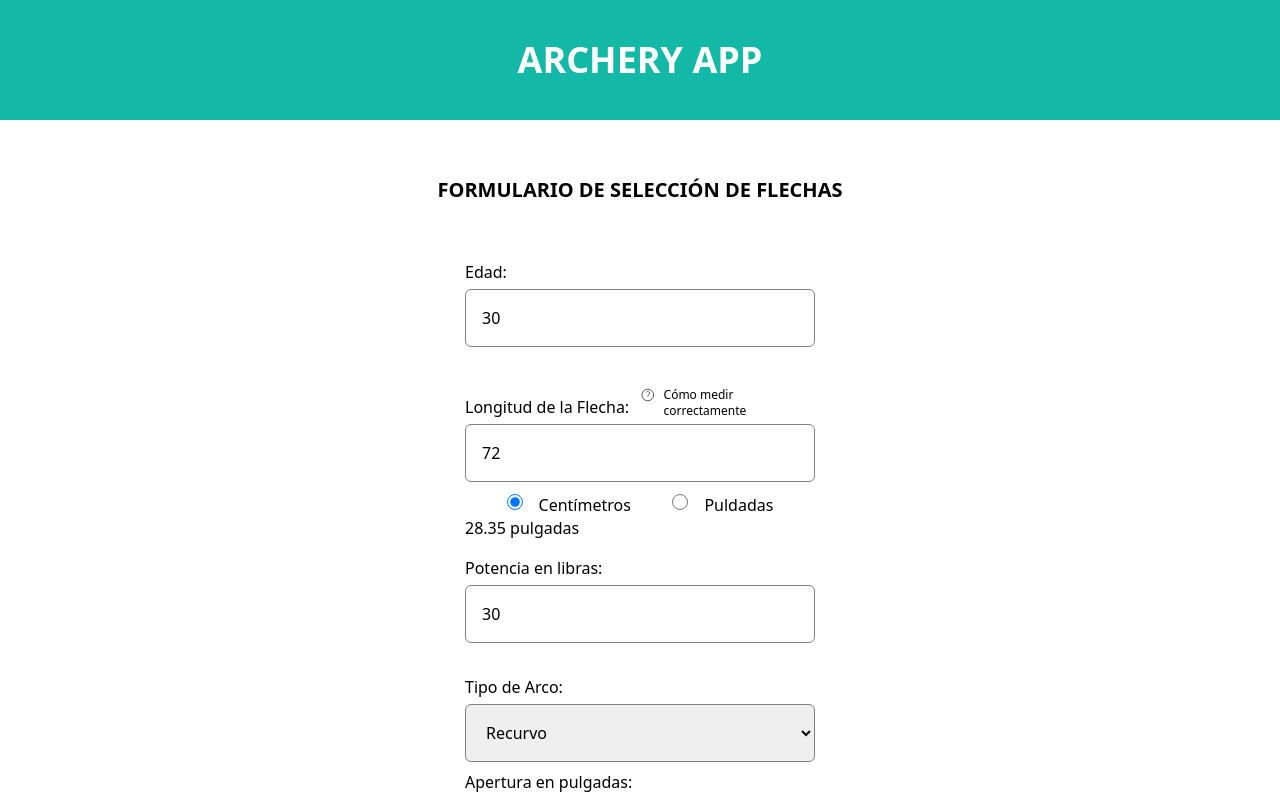
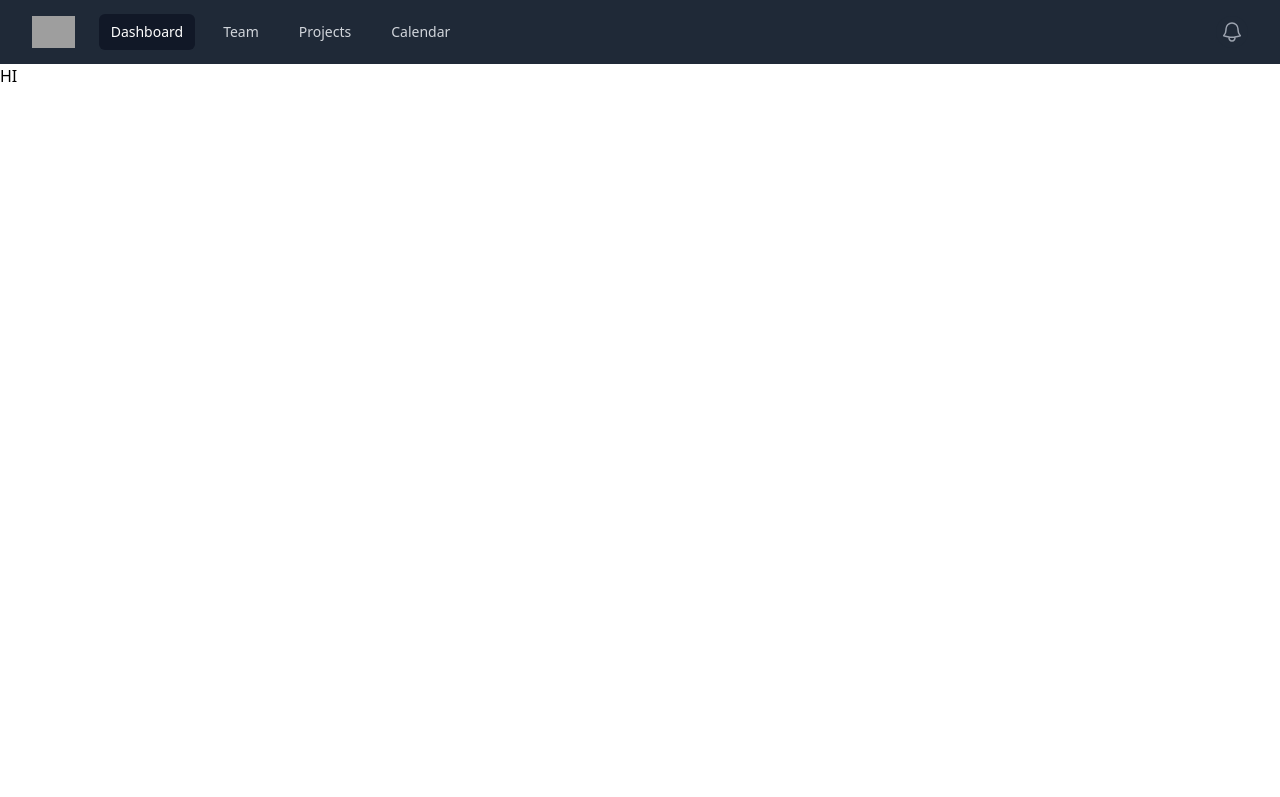
Before and after one commit to nestorPons/archery-nuxt, a Nuxt app: page / in a window 1280 px wide. Shown: the top 797 px of the page. Built offline with nearby package versions, Linux system fonts and the light colour scheme; grey boxes are pictures that could not be loaded.

Commit message:
Tailwind navbar

```diff
--- a/app.vue
+++ /dev/null
@@ -1,8 +0,0 @@
-<template>
-  <div class="container mx-auto">
-    <div class="bg-teal-500 font-bold	mb-10">
-      <h1 class="text-4xl mx-auto text-center p-10 uppercase text-white text-bolb">Archery App</h1>
-    </div>
-    <ArrowForm />
-  </div>
-</template>
--- /dev/null
+++ b/assets/css/main.css
@@ -0,0 +1,3 @@
+@tailwind base;
+@tailwind components;
+@tailwind utilities;
--- /dev/null
+++ b/components/NavBar.vue
@@ -0,0 +1,89 @@
+<template>
+    <nav class="bg-gray-800">
+        <div class="mx-auto max-w-7xl px-2 sm:px-6 lg:px-8">
+            <div class="relative flex h-16 items-center justify-between">
+                <div class="absolute inset-y-0 left-0 flex items-center sm:hidden">
+                    <!-- Mobile menu button-->
+                    <button type="button" @click="isMobileMenuOpen = !isMobileMenuOpen"
+                        class="relative inline-flex items-center justify-center rounded-md p-2 text-gray-400 hover:bg-gray-700 hover:text-white focus:outline-none focus:ring-2 focus:ring-inset focus:ring-white"
+                        aria-controls="mobile-menu" aria-expanded="false">
+                        <span class="absolute -inset-0.5"></span>
+                        <span class="sr-only">Open main menu</span>
+                        <!--
+            Icon when menu is closed.
+
+            Menu open: "hidden", Menu closed: "block"
+          -->
+                        <svg class="block h-6 w-6" fill="none" viewBox="0 0 24 24" stroke-width="1.5" stroke="currentColor"
+                            aria-hidden="true">
+                            <path stroke-linecap="round" stroke-linejoin="round"
+                                d="M3.75 6.75h16.5M3.75 12h16.5m-16.5 5.25h16.5" />
+                        </svg>
+                        <!--
+            Icon when menu is open.
+
+            Menu open: "block", Menu closed: "hidden"
+          -->
+                        <svg class="hidden h-6 w-6" fill="none" viewBox="0 0 24 24" stroke-width="1.5" stroke="currentColor"
+                            aria-hidden="true">
+                            <path stroke-linecap="round" stroke-linejoin="round" d="M6 18L18 6M6 6l12 12" />
+                        </svg>
+                    </button>
+                </div>
+                <div class="flex flex-1 items-center justify-center sm:items-stretch sm:justify-start">
+                    <div class="flex flex-shrink-0 items-center">
+                        <img class="h-8 w-auto" src="https://tailwindui.com/img/logos/mark.svg?color=indigo&shade=500"
+                            alt="Your Company">
+                    </div>
+                    <div class="hidden sm:ml-6 sm:block">
+                        <div class="flex space-x-4">
+                            <!-- Current: "bg-gray-900 text-white", Default: "text-gray-300 hover:bg-gray-700 hover:text-white" -->
+                            <a href="#" class="bg-gray-900 text-white rounded-md px-3 py-2 text-sm font-medium"
+                                aria-current="page">Dashboard</a>
+                            <a href="#"
+                                class="text-gray-300 hover:bg-gray-700 hover:text-white rounded-md px-3 py-2 text-sm font-medium">Team</a>
+                            <a href="#"
+                                class="text-gray-300 hover:bg-gray-700 hover:text-white rounded-md px-3 py-2 text-sm font-medium">Projects</a>
+                            <a href="#"
+                                class="text-gray-300 hover:bg-gray-700 hover:text-white rounded-md px-3 py-2 text-sm font-medium">Calendar</a>
+                        </div>
+                    </div>
+                </div>
+                <div class="absolute inset-y-0 right-0 flex items-center pr-2 sm:static sm:inset-auto sm:ml-6 sm:pr-0">
+                    <button type="button"
+                        class="relative rounded-full bg-gray-800 p-1 text-gray-400 hover:text-white focus:outline-none focus:ring-2 focus:ring-white focus:ring-offset-2 focus:ring-offset-gray-800">
+                        <span class="absolute -inset-1.5"></span>
+                        <span class="sr-only">View notifications</span>
+                        <svg class="h-6 w-6" fill="none" viewBox="0 0 24 24" stroke-width="1.5" stroke="currentColor"
+                            aria-hidden="true">
+                            <path stroke-linecap="round" stroke-linejoin="round"
+                                d="M14.857 17.082a23.848 23.848 0 005.454-1.31A8.967 8.967 0 0118 9.75v-.7V9A6 6 0 006 9v.75a8.967 8.967 0 01-2.312 6.022c1.733.64 3.56 1.085 5.455 1.31m5.714 0a24.255 24.255 0 01-5.714 0m5.714 0a3 3 0 11-5.714 0" />
+                        </svg>
+                    </button>
+
+
+                </div>
+            </div>
+        </div>
+
+        <!-- Mobile menu, show/hide based on menu state. -->
+        <div class="sm:hidden" id="mobile-menu" v-show="isMobileMenuOpen">
+            <div class="space-y-1 px-2 pb-3 pt-2">
+                <!-- Current: "bg-gray-900 text-white", Default: "text-gray-300 hover:bg-gray-700 hover:text-white" -->
+                <a href="#" class="bg-gray-900 text-white block rounded-md px-3 py-2 text-base font-medium"
+                    aria-current="page">Dashboard</a>
+                <a href="#"
+                    class="text-gray-300 hover:bg-gray-700 hover:text-white block rounded-md px-3 py-2 text-base font-medium">Team</a>
+                <a href="#"
+                    class="text-gray-300 hover:bg-gray-700 hover:text-white block rounded-md px-3 py-2 text-base font-medium">Projects</a>
+                <a href="#"
+                    class="text-gray-300 hover:bg-gray-700 hover:text-white block rounded-md px-3 py-2 text-base font-medium">Calendar</a>
+            </div>
+        </div>
+    </nav>
+</template>
+
+<script setup>
+    import { ref } from 'vue';
+    const isMobileMenuOpen = ref(false);
+</script>
--- /dev/null
+++ b/layouts/default.vue
@@ -0,0 +1,11 @@
+<template>
+    <header>
+        <nav-bar></nav-bar>
+    </header>
+
+    <main>
+        <slot />
+    </main>
+    <footer></footer>
+
+</template>
--- a/nuxt.config.ts
+++ b/nuxt.config.ts
@@ -14,5 +14,13 @@ export default defineNuxtConfig({
       },
     modules: [
         '@nuxtjs/tailwindcss',
-    ]
+    ],
+    devtools: { enabled: false },
+    css: ['~/assets/css/main.css'],
+    postcss: {
+      plugins: {
+        tailwindcss: {},
+        autoprefixer: {},
+      },
+    },
 })
--- a/package.json
+++ b/package.json
@@ -11,12 +11,16 @@
   "devDependencies": {
     "@fortawesome/free-brands-svg-icons": "^6.4.0",
     "@fortawesome/free-solid-svg-icons": "^6.4.0",
+    "@nuxt/devtools": "^1.0.5",
     "@nuxt/image": "^0.7.1",
     "@nuxtjs/fontawesome": "^1.1.2",
     "@nuxtjs/tailwindcss": "^6.7.0",
     "@types/node": "^18",
+    "autoprefixer": "^10.4.16",
     "less": "^4.1.3",
-    "nuxt": "^3.4.3"
+    "nuxt": "^3.4.3",
+    "postcss": "^8.4.32",
+    "tailwindcss": "^3.3.6"
   },
   "dependencies": {
     "@fortawesome/fontawesome-free": "^6.4.0",
--- /dev/null
+++ b/pages/index.vue
@@ -0,0 +1,3 @@
+<template>
+    <h1>HI</h1>
+</template>
--- /dev/null
+++ b/tailwind.config.js
@@ -0,0 +1,15 @@
+/** @type {import('tailwindcss').Config} */
+module.exports = {
+  content: [
+    "./components/**/*.{js,vue,ts}",
+    "./layouts/**/*.vue",
+    "./pages/**/*.vue",
+    "./plugins/**/*.{js,ts}",
+    "./app.vue",
+    "./error.vue",
+  ],
+  theme: {
+    extend: {},
+  },
+  plugins: [],
+}
```
Also changed, not shown: pages/arrowForm.vue (renamed from components/ArrowForm.vue), 1 other file (tests, documents, lock files or other folders).
